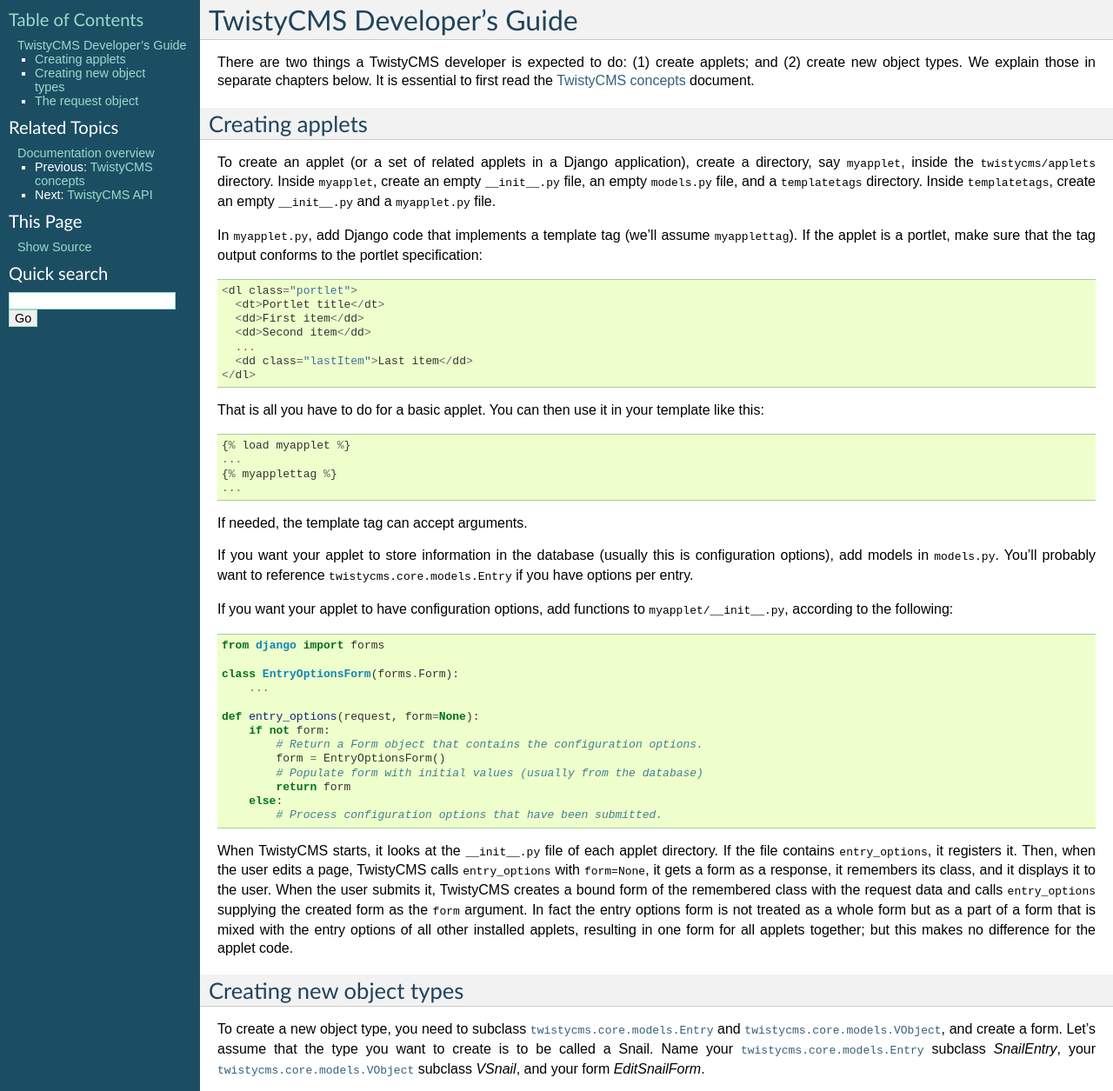
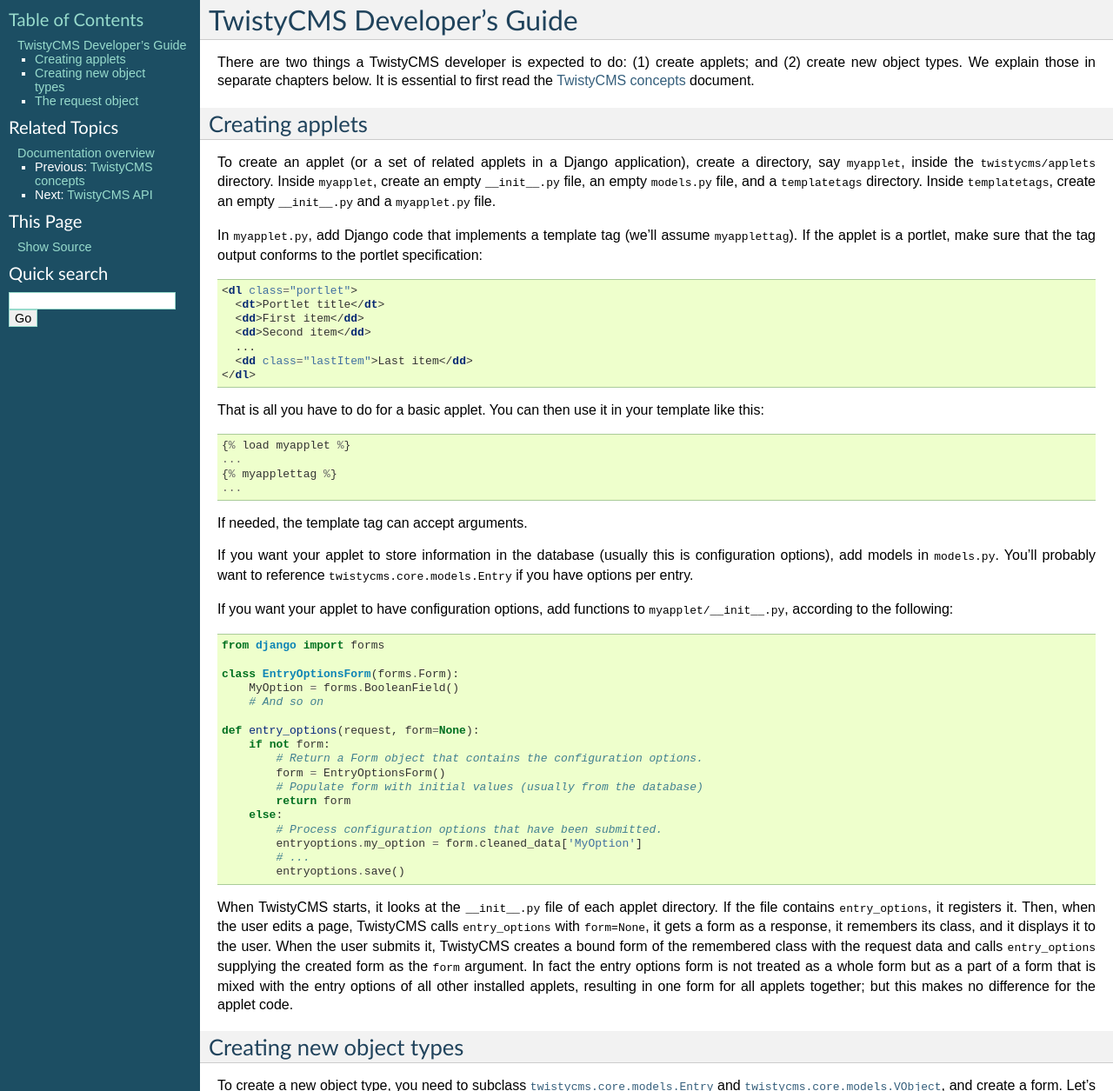
Before and after one commit to aptiko/zadig, a Sphinx documentation site: the page built from docs/developers_guide.txt, in a window 1280 px wide and 1400 px high, cut to the strip 0-1255 px from the top of the window. Shown: the whole strip at 87% size. Built offline with Sphinx 7.4.7, drawn with Linux system fonts in a browser that asks for light colours.

Commit message:
Fixed code example and its highlighting

```diff
--- a/docs/developers_guide.txt
+++ b/docs/developers_guide.txt
@@ -21,7 +21,9 @@ empty ``__init__.py`` file, an empty ``models.py`` file, and a
 
 In ``myapplet.py``, add Django code that implements a template tag
 (we'll assume ``myapplettag``). If the applet is a portlet, make sure
-that the tag output conforms to the portlet specification::
+that the tag output conforms to the portlet specification:
+
+.. code-block:: html
 
     <dl class="portlet">
       <dt>Portlet title</dt>
@@ -52,7 +54,8 @@ to ``myapplet/__init__.py``, according to the following::
     from django import forms
 
     class EntryOptionsForm(forms.Form):
-        ...
+        MyOption = forms.BooleanField()
+        # And so on
 
     def entry_options(request, form=None):
         if not form:
@@ -62,6 +65,9 @@ to ``myapplet/__init__.py``, according to the following::
             return form
         else:
             # Process configuration options that have been submitted.
+            entryoptions.my_option = form.cleaned_data['MyOption']
+            # ...
+            entryoptions.save()
 
 When TwistyCMS starts, it looks at the ``__init__.py`` file of each
 applet directory. If the file contains ``entry_options``, it registers
```
